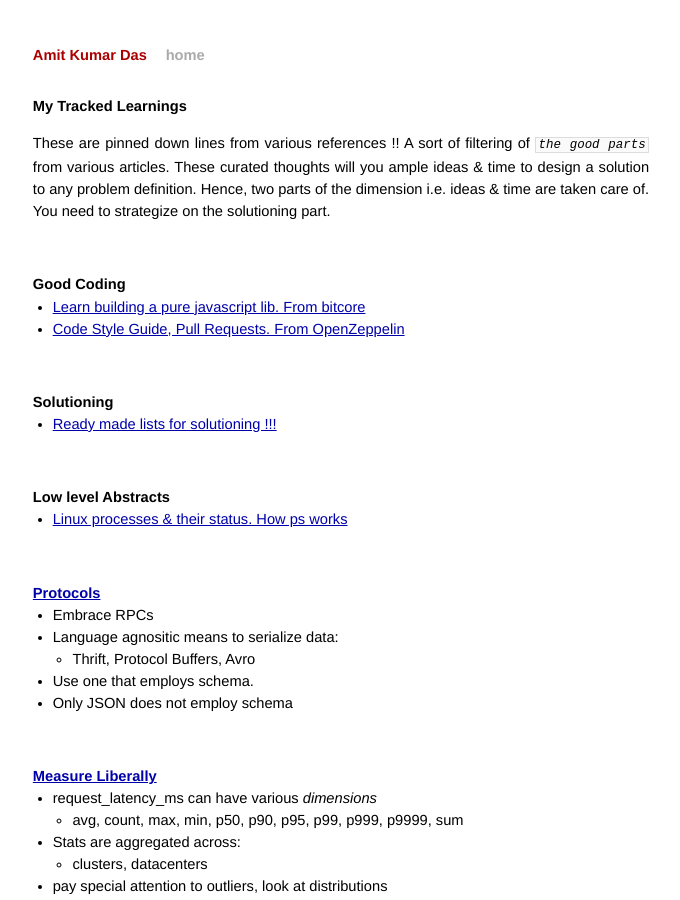
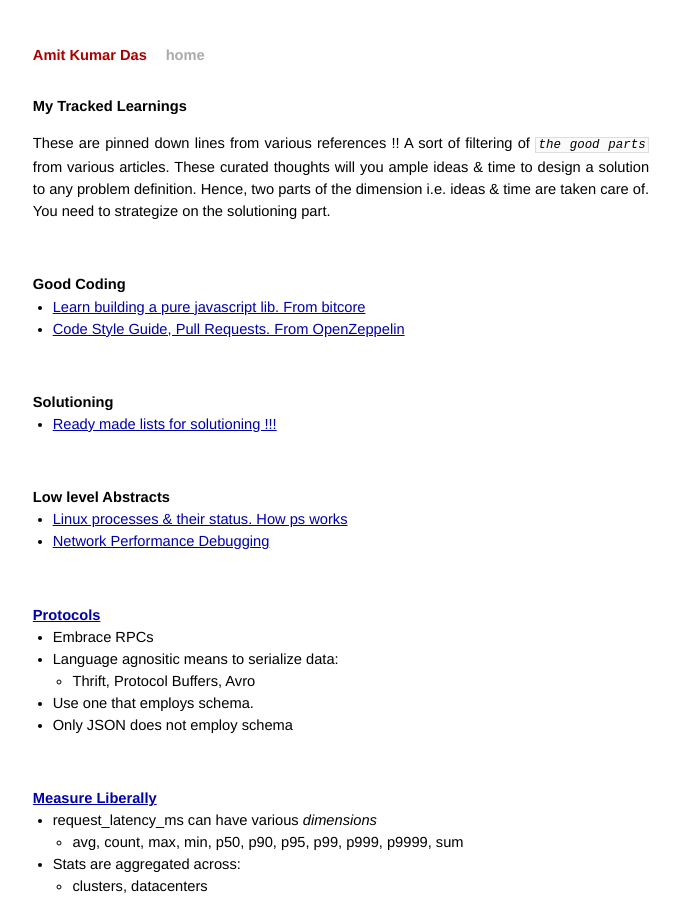
Before and after one commit to AmitKumarDas/amitkumardas.github.io, a Jekyll site: the page built from _posts/2016-10-06-My Tracked Learnings.md, in a window 1280 px wide and 900 px high. Shown: the whole window, without its empty margins (299-979 px from the left). Built offline with Jekyll 4.4.1, drawn with Linux system fonts in a browser that asks for light colours.

Commit message:
Update 2016-10-06-My Tracked Learnings.md

```diff
--- a/_posts/2016-10-06-My Tracked Learnings.md
+++ b/_posts/2016-10-06-My Tracked Learnings.md
@@ -29,6 +29,7 @@ solutioning part.
 ### Low level Abstracts
 
 - [Linux processes & their status. How ps works](https://fredrb.github.io/2016/10/01/Understanding-proc/)
+- [Network Performance Debugging](https://linkerd.io/in-depth/network-performance/)
 
 <br />
 
```
